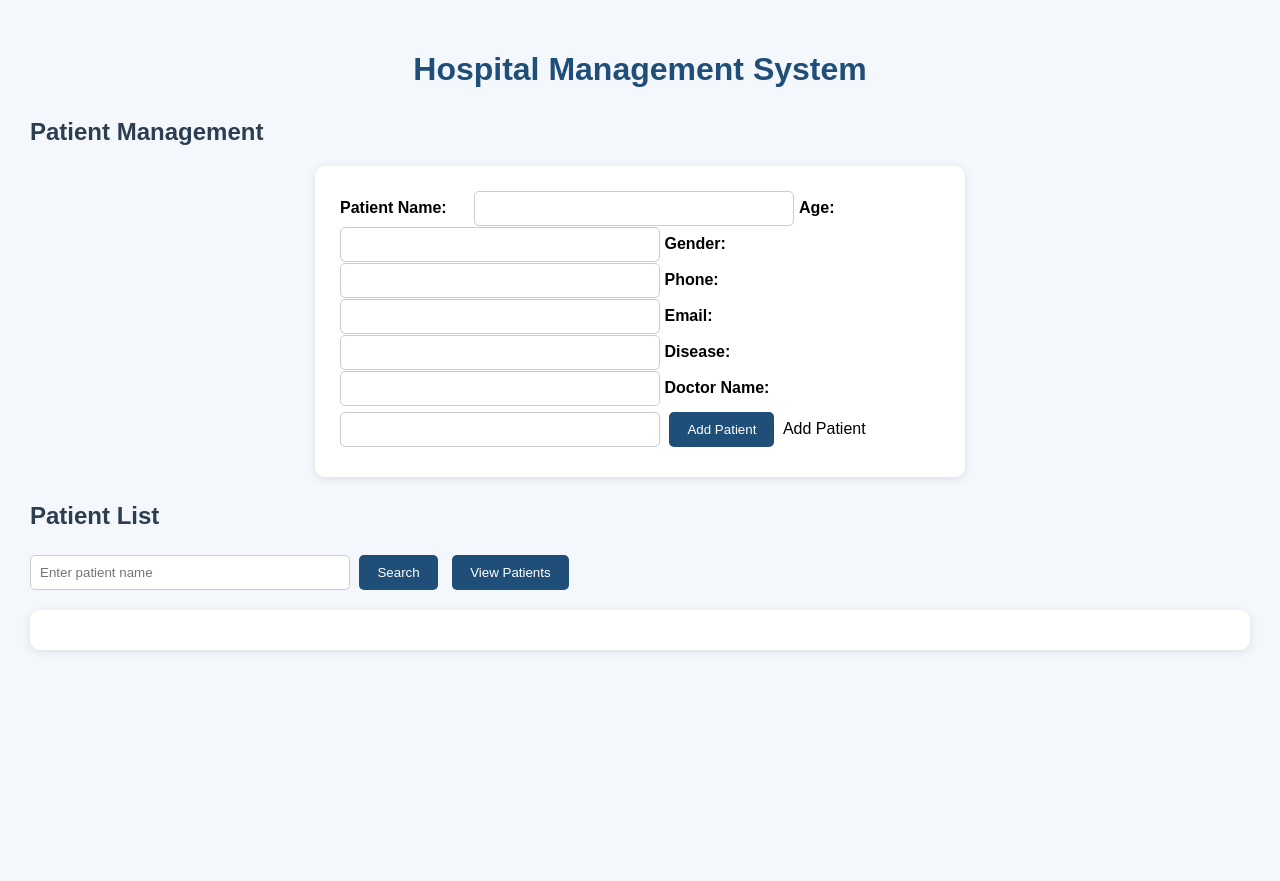
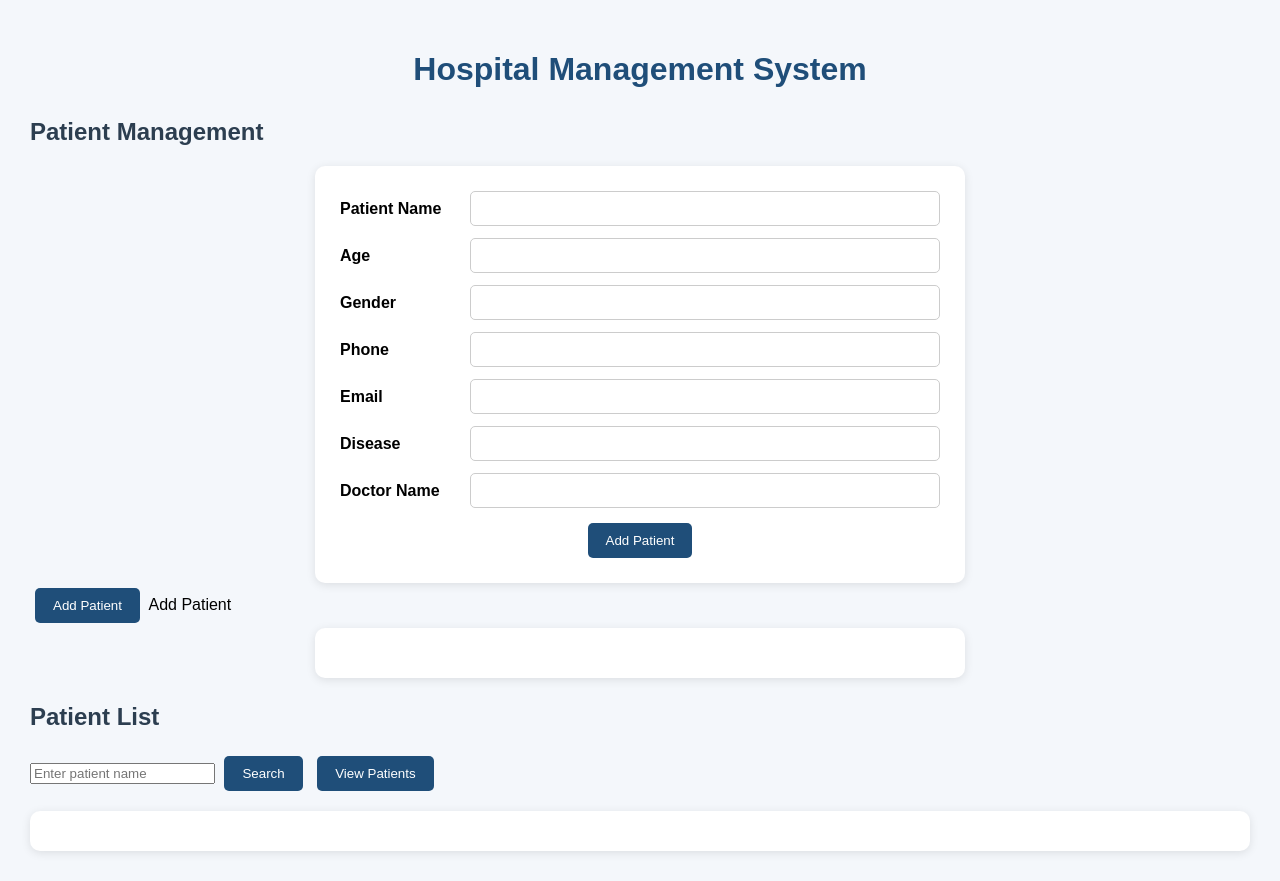
Before and after one commit to harshnisricodes/HospitalManagementSystem, a Django app: template patients/templates/index.html in a window 1280 px wide. Before the commit the page ends 652 px from the top, so only its background shows below. Run offline with Django 3.2, Linux system fonts and the light colour scheme; the template is opened without the code that fills it, so the values that code supplies are empty.

Commit message:
Fix form alignment and layout

```diff
--- a/patients/static/css/style.css
+++ b/patients/static/css/style.css
@@ -25,18 +25,28 @@ form {
     box-shadow: 0 2px 10px rgba(0, 0, 0, 0.1);
 }
 
-label {
-    display: inline-block;
+.form-group {
+    display: flex;
+    align-items: center;
+    margin-bottom: 12px;
+}
+
+.form-group label {
     width: 130px;
     font-weight: bold;
-    margin-bottom: 10px;
 }
 
-input {
+.form-group input {
+    flex: 1;
     padding: 9px;
-    width: 300px;
     border: 1px solid #ccc;
     border-radius: 5px;
+    box-sizing: border-box;
+}
+
+form button {
+    display: block;
+    margin: 15px auto 0;
 }
 
 button {
--- a/patients/templates/index.html
+++ b/patients/templates/index.html
@@ -18,28 +18,46 @@
 
     <h2>Patient Management</h2>
 
-    <form>
+<form onsubmit="addPatient(event)">
 
-        <label>Patient Name:</label>
+    <div class="form-group">
+        <label>Patient Name</label>
         <input type="text" id="name" required>
+    </div>
 
-        <label>Age:</label>
+    <div class="form-group">
+        <label>Age</label>
         <input type="number" id="age" required>
+    </div>
 
-        <label>Gender:</label>
+    <div class="form-group">
+        <label>Gender</label>
         <input type="text" id="gender" required>
+    </div>
 
-        <label>Phone:</label>
+    <div class="form-group">
+        <label>Phone</label>
         <input type="text" id="phone" required>
+    </div>
 
-        <label>Email:</label>
+    <div class="form-group">
+        <label>Email</label>
         <input type="email" id="email" required>
+    </div>
 
-        <label>Disease:</label>
+    <div class="form-group">
+        <label>Disease</label>
         <input type="text" id="disease" required>
+    </div>
 
-        <label>Doctor Name:</label>
+    <div class="form-group">
+        <label>Doctor Name</label>
         <input type="text" id="doctor_name" required>
+    </div>
+
+    <button type="submit">Add Patient</button>
+
+    </form>
 
         <button type="submit">Add Patient</button>
             Add Patient
```
